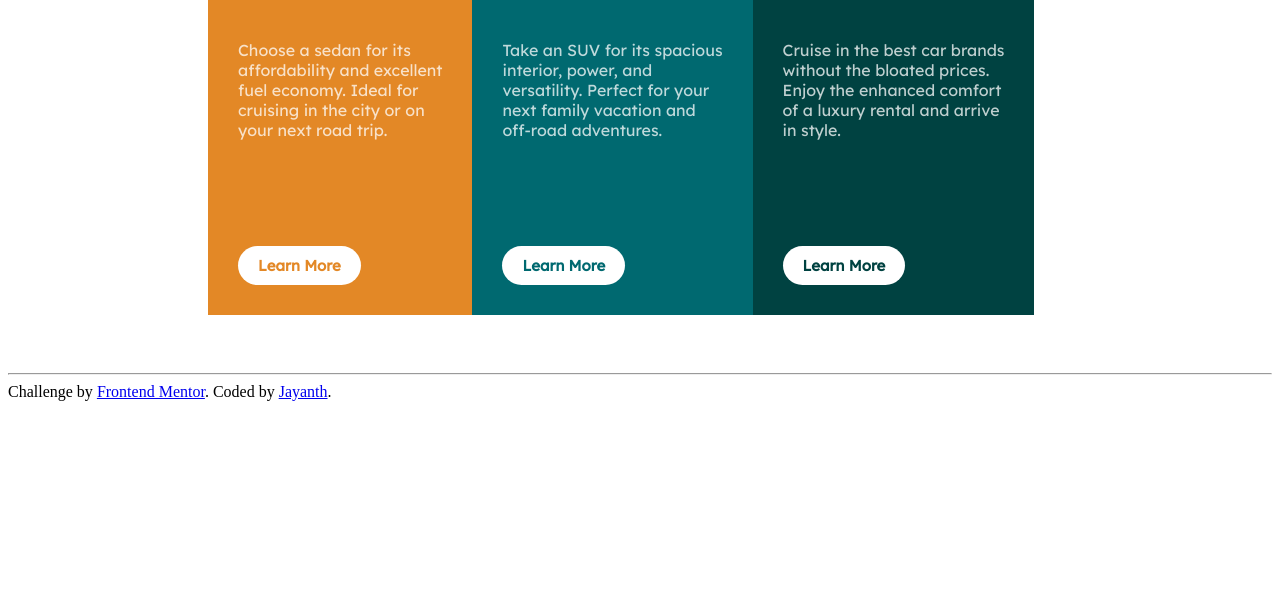
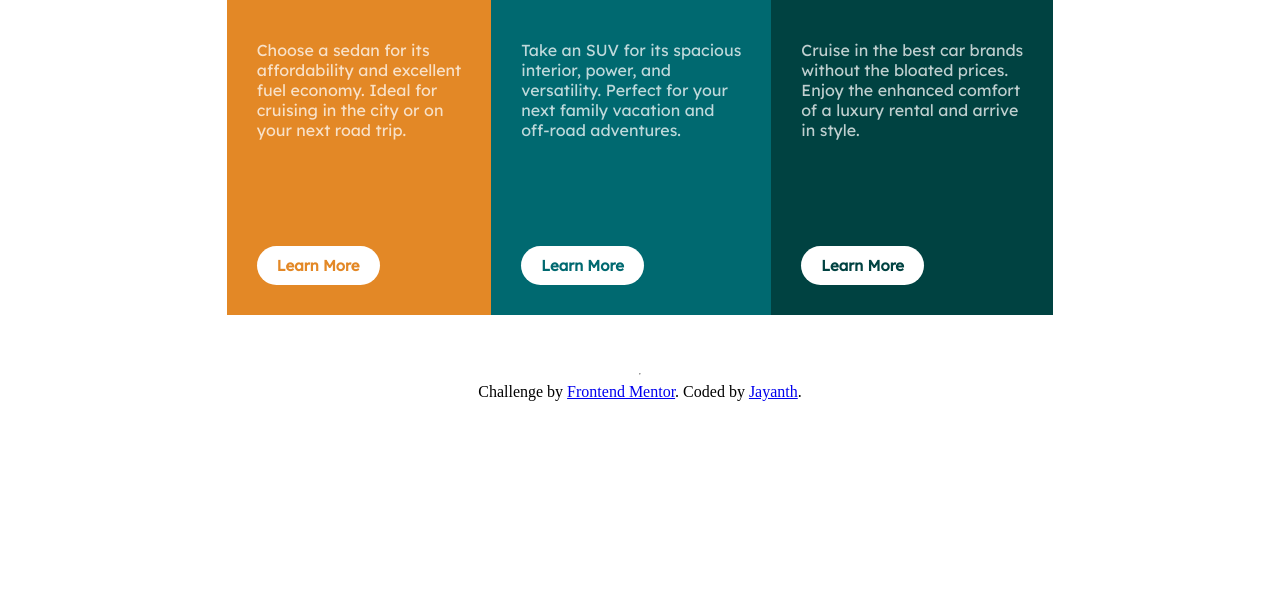
Before and after one commit to jayanthbharadwaj2601/Frontend-Mentor-3-column-preview-card-component, a plain HTML site: page index.html in a window 1280 px wide. Shown: the part 207-800 px from the top of the page. Drawn offline with Linux system fonts and the light colour scheme.

Commit message:
Update box_style.css

```diff
--- a/box_style.css
+++ b/box_style.css
@@ -5,6 +5,13 @@
     /* -moz-box-shadow: 10px 10px 16px black;
     -webkit-box-shadow: 10px 10px 16px black; */
     /* box-shadow: 5px 5px 2px rgba(128, 128, 128, 0.87); */
+}
+body
+{
+    display:flex;
+    align-items:center;
+    justify-content:center;
+    flex-direction:column;
 }
 @media(max-width:420px)
 {
```
